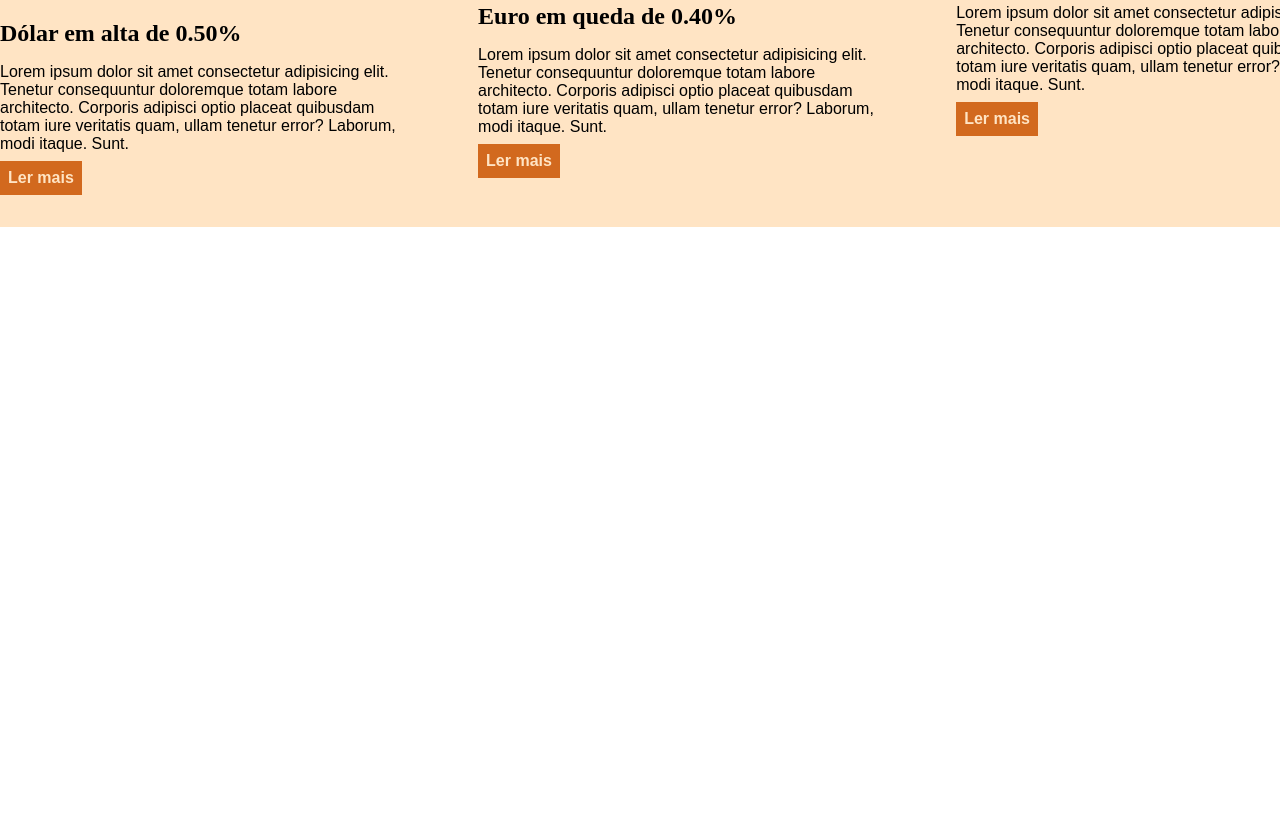
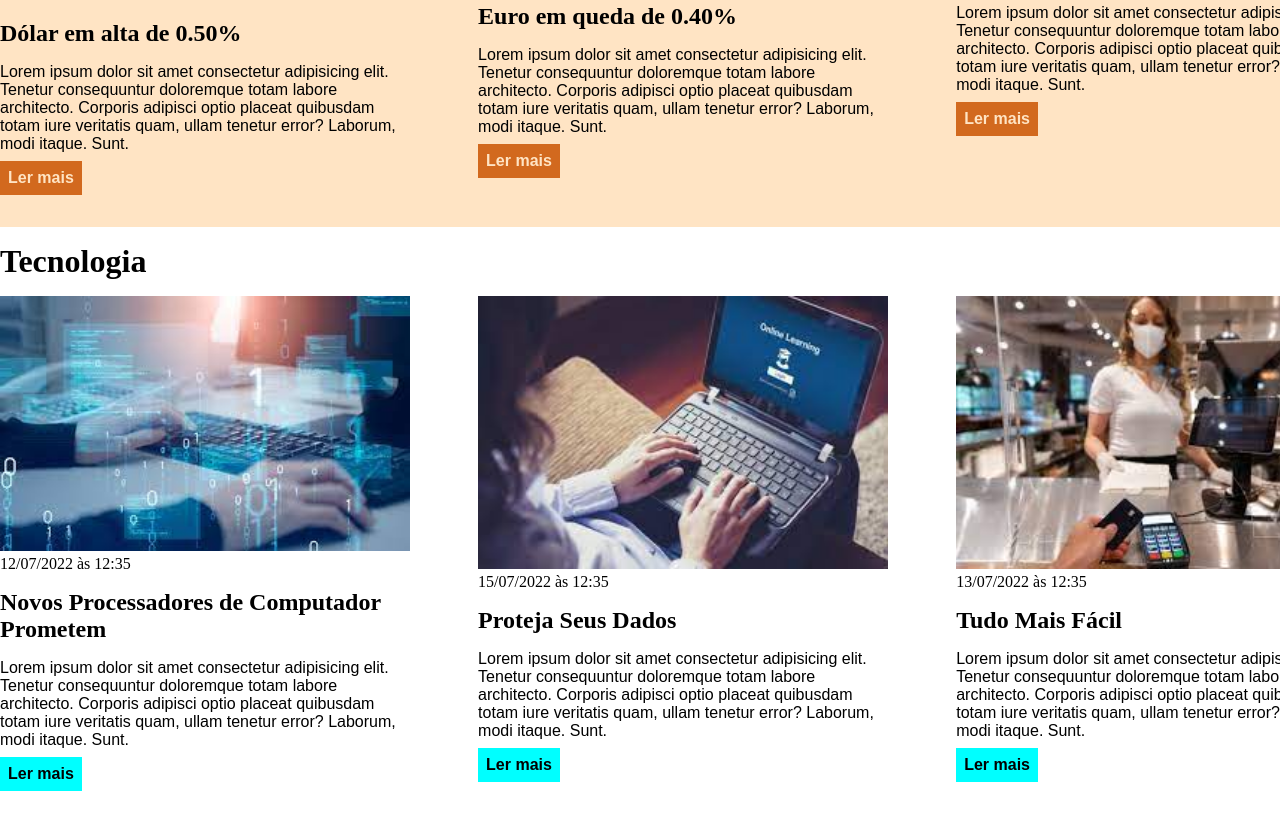
Before and after one commit to barmange/CURSO_FRONTEND, a plain HTML site: page index.html in a window 1280 px wide. Shown: the part 1534-2357 px from the top of the page. Before the commit the page ends 1761 px from the top, so only its background shows below. Drawn offline with Linux system fonts and the light colour scheme.

Commit message:
Adicionando imagens para novas seções

```diff
--- a/index.html
+++ b/index.html
@@ -114,5 +114,45 @@
         </div>
     </section>
     </div>
+    <div class="container">
+        <section id="Tecnology">
+            <h2>Tecnologia</h2>
+            <div class="articles">
+                <article>
+                    <img src="./imagens/download.jpg" alt="computadores e vetores" />
+                    <header>
+                        <time class="creation-date">12/07/2022 às 12:35</time>
+                    </header>
+                    <h3>Novos Processadores de Computador Prometem</h3>
+                    <p>
+                        Lorem ipsum dolor sit amet consectetur adipisicing elit. Tenetur consequuntur doloremque totam labore architecto. Corporis adipisci optio placeat quibusdam totam iure veritatis quam, ullam tenetur error? Laborum, modi itaque. Sunt.
+                    </p>
+                    <a href="#" title="Leia a notícia completa">Ler mais</a>
+                </article>
+                <article>
+                    <img src="./imagens/images (5).jpg" alt="computador no colo de alguém" />
+                    <header>
+                        <time>15/07/2022 às 12:35</time>
+                    </header>
+                    <h3>Proteja Seus Dados</h3>
+                    <p>
+                        Lorem ipsum dolor sit amet consectetur adipisicing elit. Tenetur consequuntur doloremque totam labore architecto. Corporis adipisci optio placeat quibusdam totam iure veritatis quam, ullam tenetur error? Laborum, modi itaque. Sunt.
+                    </p>
+                    <a href="#" title="Leia a notícia completa">Ler mais</a>
+                </article>
+                <article>
+                    <img src="./imagens/images (4).jpg" title="Vpessoa pagando com cartão" />
+                    <header>
+                        <time>13/07/2022 às 12:35</time>
+                    </header>
+                    <h3>Tudo Mais Fácil</h3>
+                    <p>
+                        Lorem ipsum dolor sit amet consectetur adipisicing elit. Tenetur consequuntur doloremque totam labore architecto. Corporis adipisci optio placeat quibusdam totam iure veritatis quam, ullam tenetur error? Laborum, modi itaque. Sunt.
+                    </p>
+                    <a href="#" title="Leia a notícia completa">Ler mais</a>
+                </article>
+            </div>
+        </section>
+    </div>
 </body>
 </html>
```
Also changed, not shown: imagens/images (1).jpg (added), imagens/images (2).jpg (added), imagens/images (3).jpg (added), imagens/images (4).jpg (added), imagens/images (5).jpg (added).
